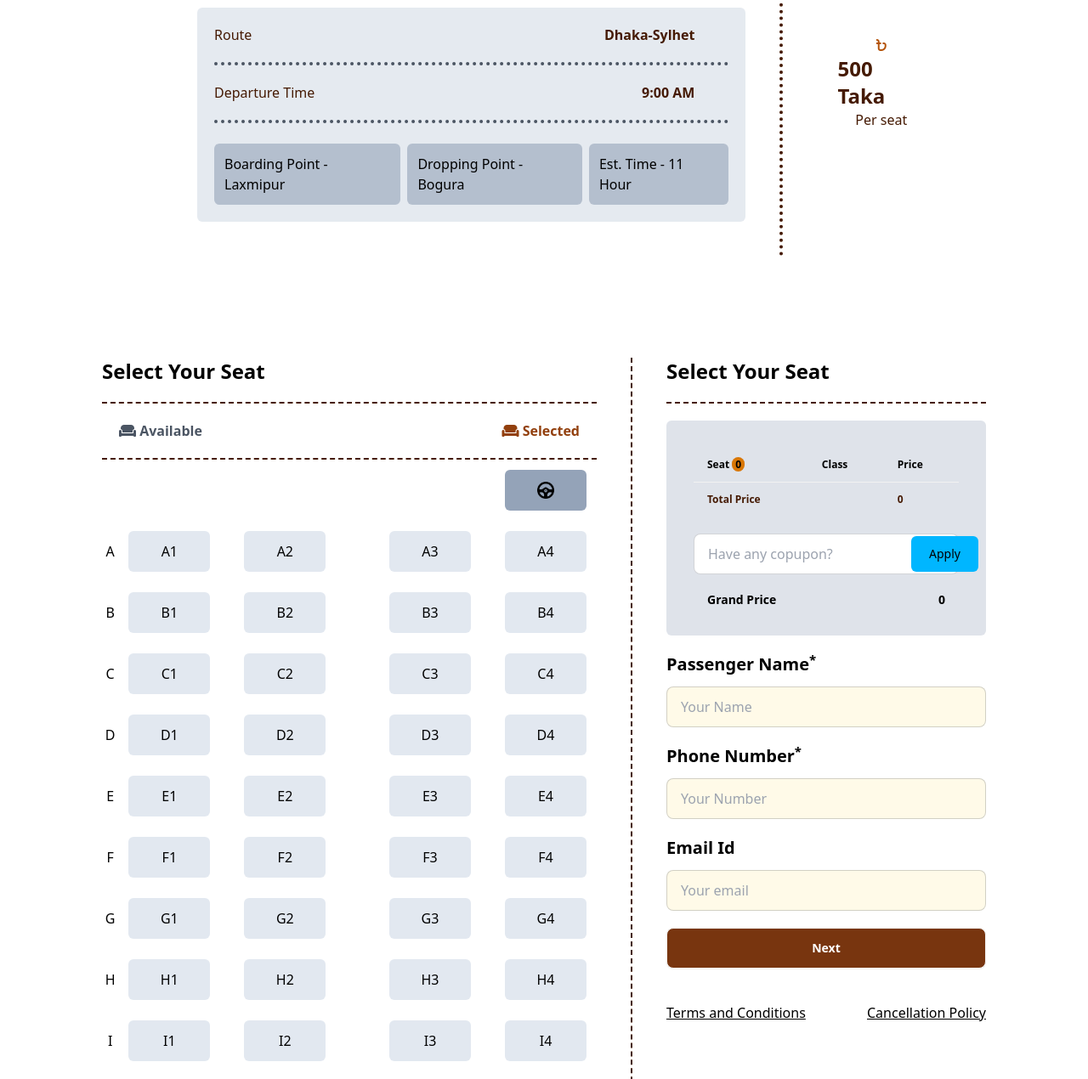
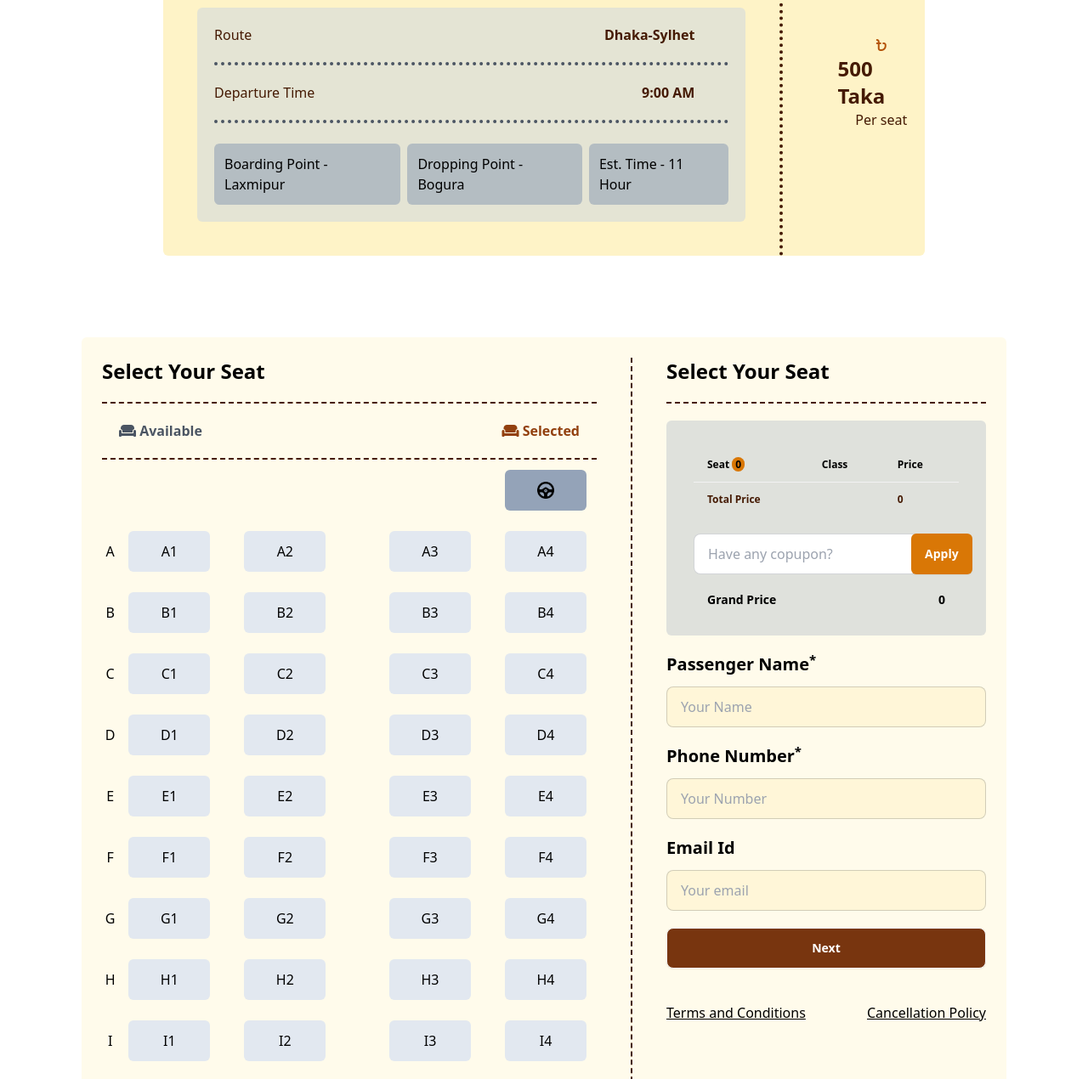
Before and after one commit to mdparvajmosharof/M-Paribahan, a plain HTML site: page index.html in a window 1280 px wide. Shown: the part 1771-3041 px from the top of the page at 85% size. Drawn offline with nearby package versions, Linux system fonts and the light colour scheme.

Commit message:
desighn update

```diff
--- a/index.html
+++ b/index.html
@@ -68,7 +68,7 @@
             <p class="">Yes, you can run unit tests and view the results directly within the app. The
               integrated testing features allow for a streamlined </p>
           </div>
-          <div class="m-24 flex justify-center gap-16 bg-white text-amber-950 rounded-md">
+          <div class="m-24 flex justify-center gap-16 bg-amber-100 text-amber-950 rounded-md">
             <div class="p-10 border-r-4 border-amber-950 border-dotted">
               <div class="flex justify-between gap-20 ">
                 <div class="flex items-center gap-52">
@@ -107,7 +107,7 @@
             </div>
           </div>
           <!-- seat selection -->
-          <div class="p-6 bg-white rounded-md text-black flex justify-between">
+          <div class="p-6 bg-amber-50 rounded-md text-black flex justify-between">
             <div class="w-[60%] pr-10 border-r-2 border-amber-950 border-dashed">
               <h1 class="text-2xl font-bold">Select Your Seat</h1>
               <div class="flex justify-between mt-5 p-5 border-y-2 border-amber-950 border-dashed">
@@ -279,7 +279,7 @@
                 <div class="my-5">
                   <label class="input input-bordered flex items-center gap-2 bg-white">
                     <input id="coupon" type="text" class="grow" placeholder="Have any copupon?" />
-                    <span onclick="couponPrice()" class="badge badge-info rounded-md p-5">Apply</span>
+                    <span onclick="couponPrice()" class="btn border-0 rounded-md  bg-amber-600 text-white font-bold">Apply</span>
                   </label>
                 </div>
                 <div class="flex justify-between text-sm font-bold px-4">
```
